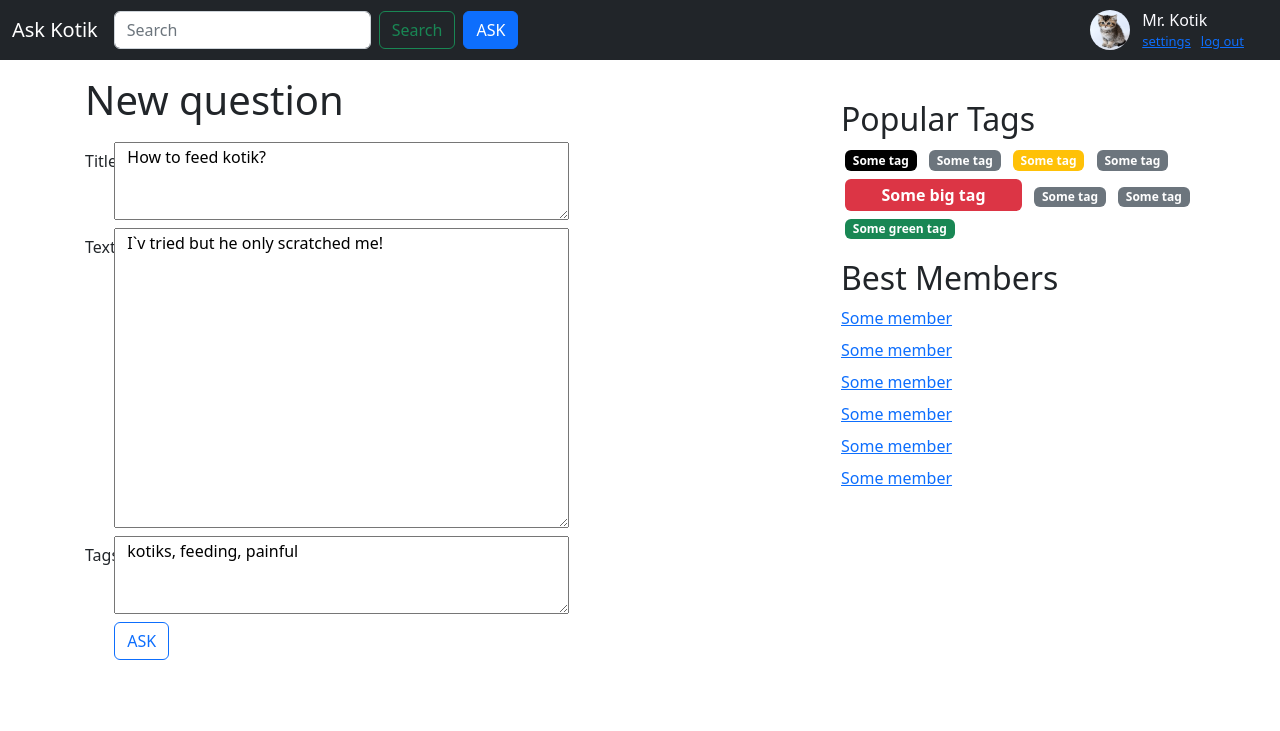
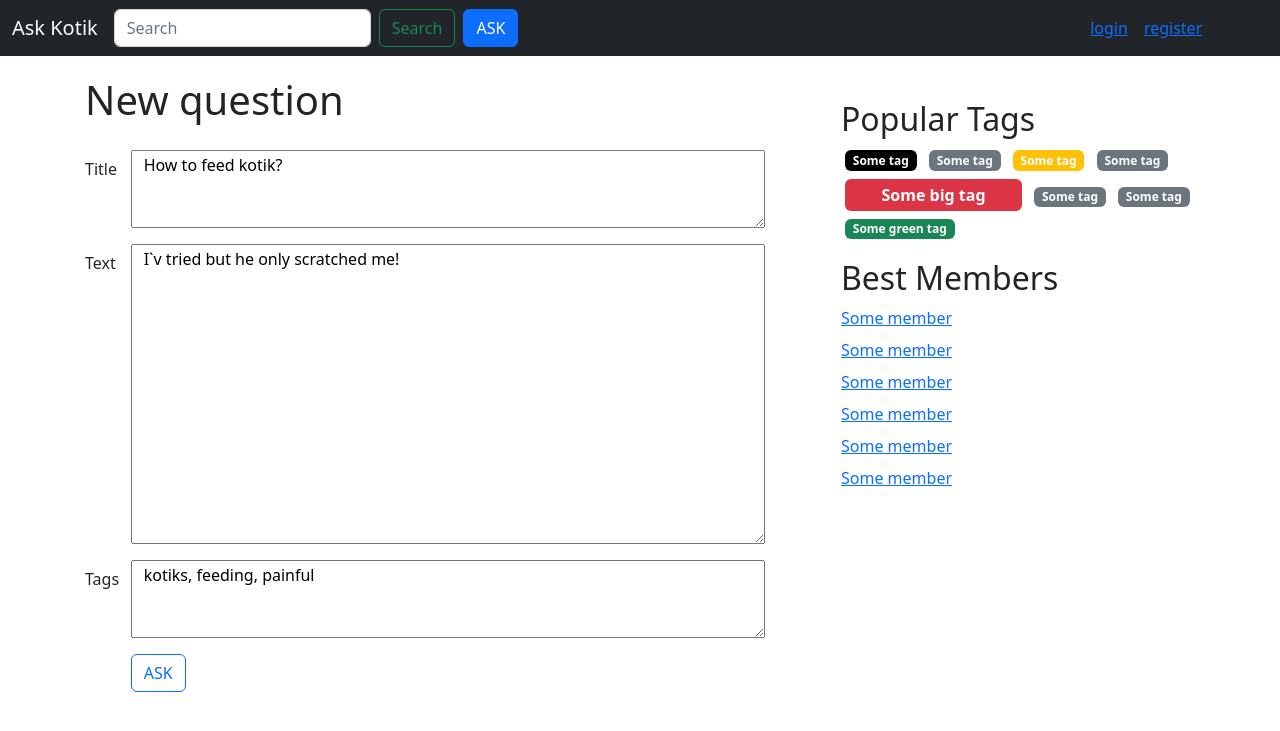
Before and after one commit to ellexo2456/askme-chinaev, a Django app: page /ask in a window 1280 px wide. Shown: the top 731 px of the page. Run offline with Django 4.2, Linux system fonts and the light colour scheme; some libraries are stand-ins or nearby versions.

Commit message:
made templates and fix some html

```diff
--- a/app/views.py
+++ b/app/views.py
@@ -3,7 +3,7 @@ from . import models
 
 
 def index(request):
-    context = {'questions': models.QUESTIONS}
+    context = {'questions': models.QUESTIONS, 'is_auth': False}
     return render(request, 'index.html', context=context)
 
 
@@ -31,3 +31,15 @@ def tag(request):
 
 def ask(request):
     return render(request, 'ask.html')
+
+
+def ask(request):
+    return render(request, 'ask.html')
+
+
+def login(request):
+    return render(request, 'login.html')
+
+
+def register(request):
+    return render(request, 'register.html')
--- a/askme/urls.py
+++ b/askme/urls.py
@@ -25,4 +25,6 @@ urlpatterns = [
     path('question/<int:question_id>', views.question, name='question'),
     path('settings', views.settings, name='settings'),
     path('ask', views.ask, name='ask'),
+    path('login', views.login, name='login'),
+    path('register', views.register, name='register'),
 ]
--- a/templates/ask.html
+++ b/templates/ask.html
@@ -7,20 +7,20 @@
     <div class="header">
         <h1>New question</h1>
     </div>
-    <div class="col-8">
-        <div class="row me-1 mb-2">
-            <label for="TextareaTitle" class="col-form-label col-1">Title</label>
+    <form class="mt-2 pe-5">
+        <div class="form-group row me-1 mb-3">
+            <label for="TextareaTitle" class="col-1 col-form-label">Title</label>
             <textarea class="col-11 form-control-horizontal" id="TextareaTitle" rows="3">How to feed kotik?</textarea>
         </div>
-        <div class="row me-1 mb-2">
+        <div class="form-group row me-1 mb-3">
             <label for="TextareaText" class="col-form-label col-1">Text</label>
             <textarea class="col-11 form-control-horizontal" id="TextareaText" rows="3" style="height: 300px">I`v tried but he only scratched me!</textarea>
         </div>
-        <div class="row me-1 mb-2">
+        <div class="form-group row me-1 mb-3">
             <label for="TextareaTags" class="col-form-label col-1">Tags</label>
             <textarea class="col-11 form-control-horizontal" id="TextareaTags" rows="3">kotiks, feeding, painful</textarea>
         </div>
-        <div class="row me-1 mb-2">
+        <div class="form-group row me-1 mb-3">
             <div class="col-1">
             </div>
             <div class="col-10 p-0">
@@ -28,6 +28,6 @@
             </div>
         </div>
 
-    </div>
+    </form>
 
 {% endblock %}
--- a/templates/hot.html
+++ b/templates/hot.html
@@ -5,7 +5,7 @@
 {% block content %}
 
     <div class="header">
-        <h1>New questions</h1>
+        <h1>Hot questions</h1>
     </div>
 
     {% for question in questions %}
--- a/templates/inc/base.html
+++ b/templates/inc/base.html
@@ -33,6 +33,9 @@
             </div>
 
         </div>
+
+        {% if is_auth %}
+
         <div class="profile">
             <div>
                 <a href="#">
@@ -45,10 +48,19 @@
                 </div>
                 <div class="list">
                     <a href="{% url 'settings' %}">settings</a>
-                    <a href="index.html">log out</a>
+                    <a href="{% url 'index' %}">log out</a>
                 </div>
             </div>
         </div>
+
+        {% else %}
+
+            <div class="profile">
+                <a href="{% url 'login' %}" class="me-3"> login </a>
+                <a href="{% url 'register' %}"> register </a>
+            </div>
+
+        {% endif %}
     </nav>
 </header>
 
@@ -75,12 +87,12 @@
                 </div>
                 <h2>Best Members</h2>
                 <div class="d-flex flex-column flex-wrap">
-                    <a class="mb-2" href="index.html">Some member</a>
-                    <a class="mb-2" href="index.html">Some member</a>
-                    <a class="mb-2" href="index.html">Some member</a>
-                    <a class="mb-2" href="index.html">Some member</a>
-                    <a class="mb-2" href="index.html">Some member</a>
-                    <a class="mb-2" href="index.html">Some member</a>
+                    <a class="mb-2" href="{% url 'index' %}">Some member</a>
+                    <a class="mb-2" href="{% url 'index' %}">Some member</a>
+                    <a class="mb-2" href="{% url 'index' %}">Some member</a>
+                    <a class="mb-2" href="{% url 'index' %}">Some member</a>
+                    <a class="mb-2" href="{% url 'index' %}">Some member</a>
+                    <a class="mb-2" href="{% url 'index' %}">Some member</a>
                 </div>
             </div>
         </div>
--- a/templates/question.html
+++ b/templates/question.html
@@ -4,7 +4,7 @@
 
 {% block content %}
 
-        <div class="my-4">
+        <div class="my-3">
             <div class="row">
                 <div class="col-2">
                     <div class="avatar">
@@ -12,7 +12,9 @@
                     </div>
                 </div>
                 <div class="col-10">
-                    <h2 class="question-title">{{ title }}</h2>
+                    <h2 class="question-title">
+                        {{ question.title }}
+                    </h2>
                     <div class="question-text">
                         {{ question.text }}
                     </div>
```
Also changed, not shown: templates/login.html (+7 -81 lines), templates/register.html (added, +60 -0 lines), templates/signup.html (deleted, +0 -136 lines).
